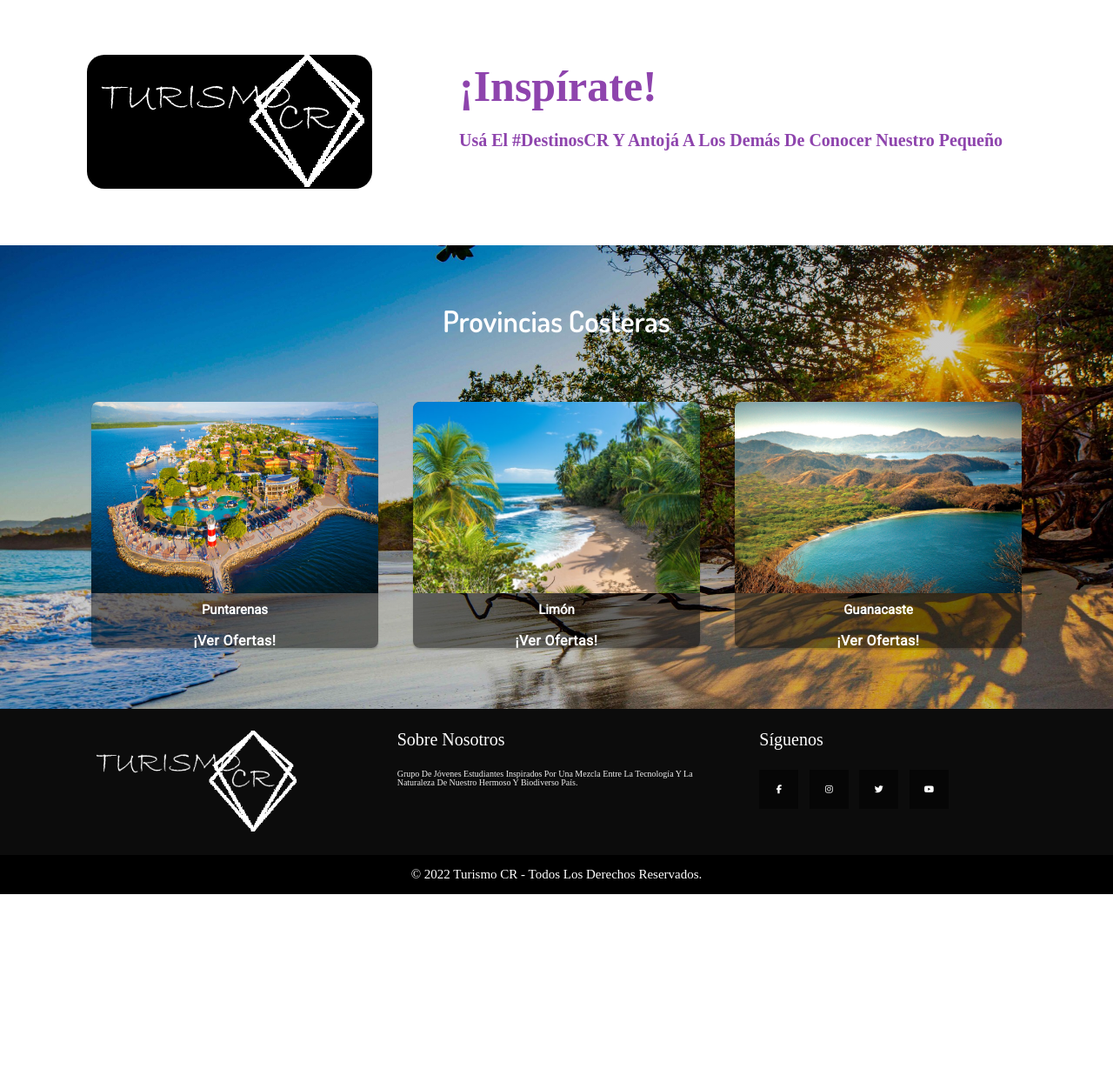
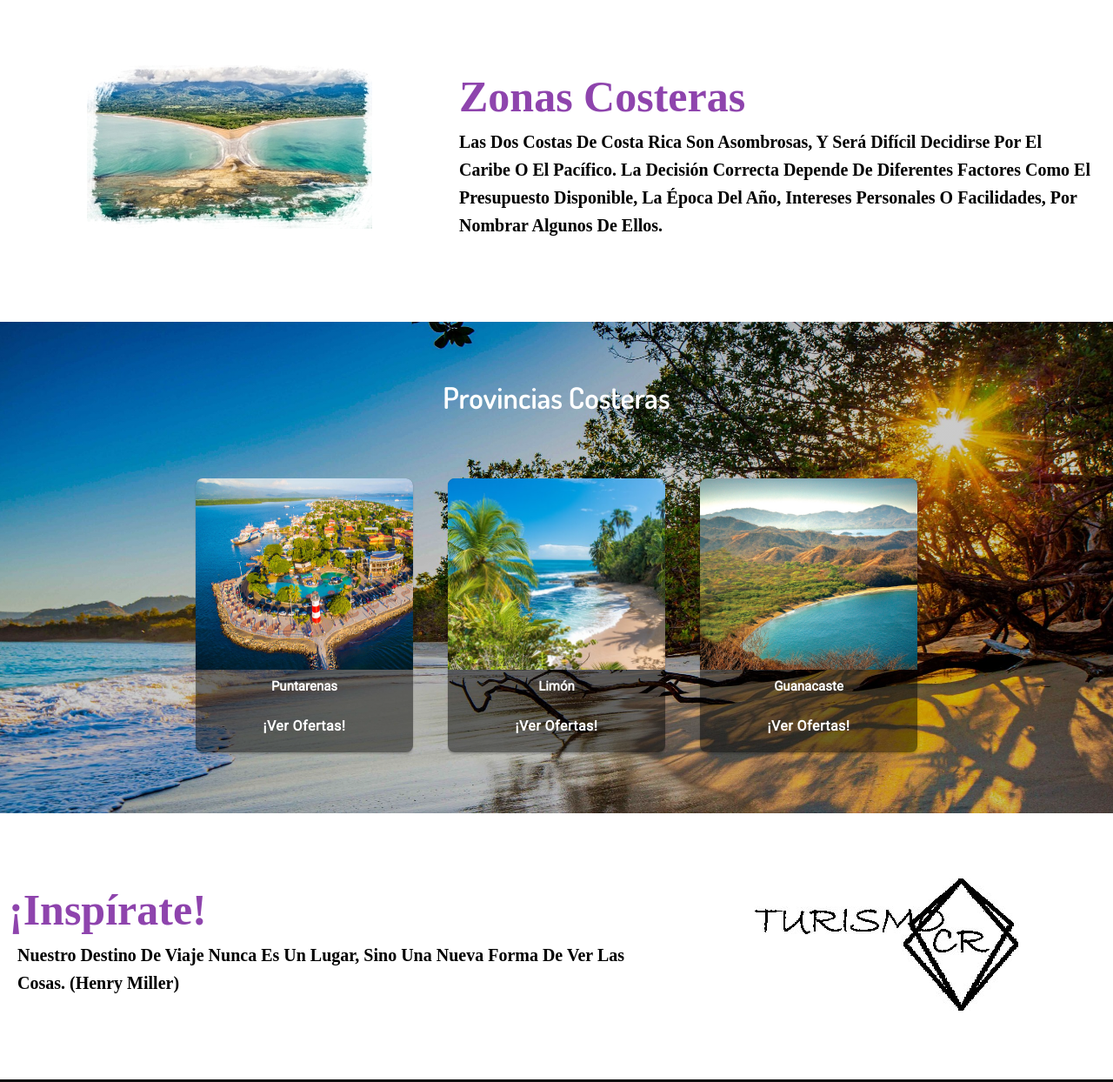
Before and after one commit to AlejandroPSXD/TurismoCR-WebPage-Travel-Viajes-HTML-CSS-JS-, a plain HTML site: page pag-destinos/destinos.html in a window 1280 px wide. Shown: the part 3346-4590 px from the top of the page at 87% size. Before the commit the page ends 4374 px from the top, so only its background shows below. Drawn offline with nearby package versions, Linux system fonts and the light colour scheme; files whose address does not match are found by name.

Commit message:
Página Finalizada sin cambio de letra

```diff
--- a/pag-destinos/destinos.html
+++ b/pag-destinos/destinos.html
@@ -8,12 +8,6 @@
     <link rel="stylesheet" href="resetear.css">
     <title>Destinos</title>
     <link rel="icon" type="image/jpg" href="../Imagenes/IconoTCR.png">
-
-    <!-- swiper css link  -->
-    <link rel="stylesheet" href="https://unpkg.com/swiper@7/swiper-bundle.min.css" />
-
-    <!-- font awesome cdn link  -->
-    <link rel="stylesheet" href="https://cdnjs.cloudflare.com/ajax/libs/font-awesome/5.15.4/css/all.min.css">
 
     <!-- Link de archivo estilo de CSS -->
     <link rel="stylesheet" href="estilo.css">
@@ -45,7 +39,7 @@
         <h1>Turismo CR</h1>
     </div>
 
-    <!-- packages section starts  -->
+    <!-- Empieza la sección de paquetes  -->
 
     <section class="paquetes">
 
@@ -193,7 +187,7 @@
 
     </section>
 
-    <!-- packages section ends -->
+    <!-- Termina la sección de paquetes -->
 
     <!-- Empieza tarjeta Costa Rica -->
     <div class="containerCR">
@@ -210,17 +204,19 @@
     <!-- Termina tarjeta Costa Rica -->
 
 
-    <!-- Empieza Inspirate -->
+    <!-- Empieza Inspirate1 -->
     <div class="inspirate">
         <div class="inspirate-img">
-            <img class="img" src="../Imagenes/IconoTCR.png" alt="">
+            <img class="img" src="../Imagenes/esencialimg1.jpg" alt="">
         </div>
         <div class="inspirate-textos">
-            <h2 class="titulo"> ¡Inspírate! </h2>
-            <p class="descripcion">Usá el #DestinosCR y antojá a los demás de conocer nuestro pequeño</p>
+            <h2 class="titulo"> Valle Central </h2>
+            <p class="descripcion">Caracterzan las exuberantes montañas y
+                volcanes que lo rodean. Además, del cómodo fresco clima “primaveral”, que se encuentra aquí todo el año.
+            </p>
         </div>
     </div>
-    <!-- Termina inspirate -->
+    <!-- Termina inspirate1 -->
 
 
 
@@ -259,18 +255,26 @@
         </div>
     </section>
 
-    <!-- Empieza Inspirate -->
+    <!-- Terminan las tarjetas Centrales -->
+
+
+    <!-- Empieza Inspirate2 -->
     <div class="inspirate">
         <div class="inspirate-img">
-            <img class="img" src="../Imagenes/IconoTCR.png" alt="">
+            <img class="img" src="../Imagenes/Marinoballenaedit.jpg" alt="">
         </div>
         <div class="inspirate-textos">
-            <h2 class="titulo"> ¡Inspírate! </h2>
-            <p class="descripcion">Usá el #DestinosCR y antojá a los demás de conocer nuestro pequeño</p>
+            <h2 class="titulo"> Zonas Costeras </h2>
+            <p class="descripcion">Las dos costas de Costa Rica son asombrosas, y será difícil decidirse por el Caribe o
+                el Pacífico.
+                La decisión correcta depende de diferentes factores como el presupuesto disponible, la época del año,
+                intereses personales o facilidades, por nombrar algunos de ellos.</p>
         </div>
     </div>
-    <!-- Termina inspirate -->
+    <!-- Termina inspirate2 -->
 
+
+    <!-- Empiezan las tarjetas Costeras -->
     <section class="tarjetasCosteras">
 
         <div class="content-tarjetCosteras">
@@ -298,8 +302,21 @@
             </div>
         </div>
     </section>
-    <!-- Terminan las tarjetas -->
+    <!-- Terminan las tarjetas costeras -->
 
+
+    <!-- Empieza Inspirate3 -->
+    <div class="inspirate">
+        <div class="inspirate-img3">
+            <img class="img" src="../Imagenes/IconoTCRblack.jpg" alt="">
+        </div>
+        <div class="inspirate-textos">
+            <h2 class="titulo"> ¡Inspírate! </h2>
+            <p class="descripcion">Nuestro destino de viaje nunca es un lugar, sino una nueva forma de ver las cosas.
+                (Henry Miller)</p>
+        </div>
+    </div>
+    <!-- Termina inspirate3 -->
 </body>
 
 <!--::::Pie de Pagina::::::-->
--- a/pag-destinos/estilo.css
+++ b/pag-destinos/estilo.css
@@ -295,8 +295,6 @@ ul li a:active {
 }
 
 .inspirate-img {
-    background: #000000;
-    border-radius: 20px;
     float: left;
     margin-left: 100px;
     margin-right: 100px;
@@ -313,9 +311,17 @@ ul li a:active {
 }
 
 .inspirate-textos p{
+    color:#000000;
     padding: 10px 10px;
     font-weight: 900;
     font-size: 20px;
+    line-height: 32px;
+}
+
+.inspirate-img3 {
+    float: right;
+    margin-left: 100px;
+    margin-right: 100px;
 }
 
 /* --> Termina el Inspírate <-- */
@@ -447,8 +453,8 @@ ul li a:active {
 }
 
 .containerCosteras .card {
-    width: 330px;
-    height: auto;
+    width: 250px;
+    height: 315px;
     border-radius: 8px;
     box-shadow: 0 2px 2px rgba(0, 0, 0, 0.2);
     overflow: hidden;
@@ -473,7 +479,7 @@ ul li a:active {
     font-weight: 600;
     color: #fff;
     font-size: 1.5rem;
-    margin-bottom: 20px;
+    margin-bottom: 30px;
 
 }
 
@@ -484,7 +490,7 @@ ul li a:active {
     color: #fff;
     letter-spacing: 0.03em;
     font-weight: bold;
-    padding-bottom: 15px;
+    margin-top: 500px;
 }
 
 /* --> Terminan las tarjetas costeras <-- */
```
Also changed, not shown: Imagenes/IconoTCRblack.jpg (added), Imagenes/Marinoballenaedit.jpg (added), Imagenes/esencialimg1.jpg (added).
